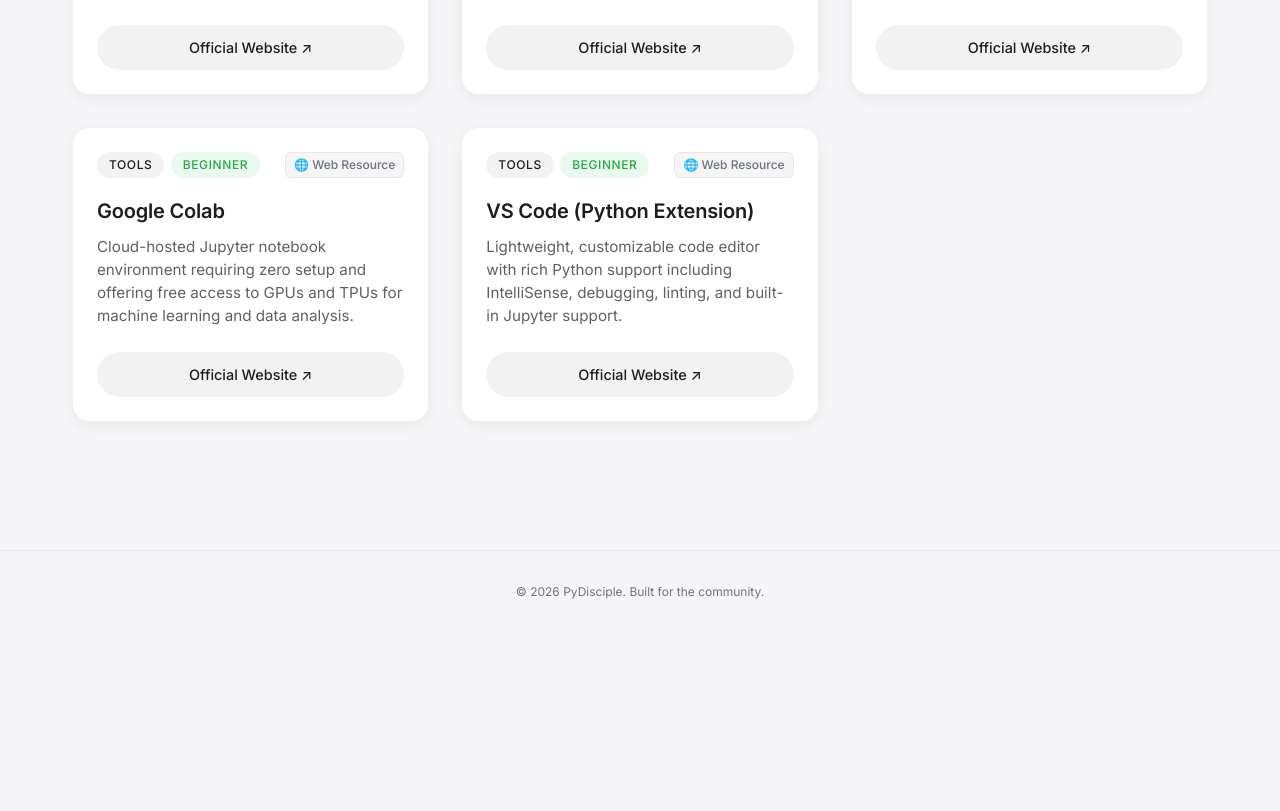
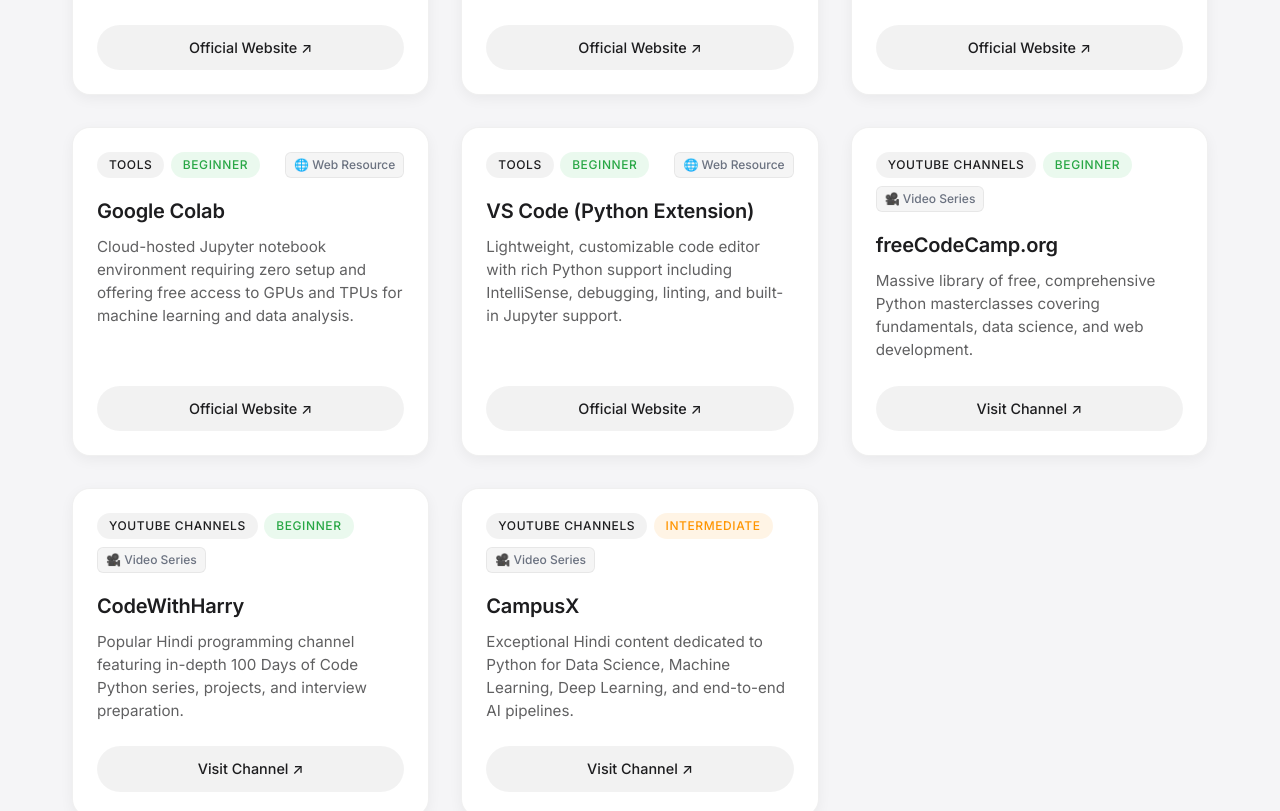
Before and after one commit to JAGDISH-SALI-0010/website-project, a Next.js app: page / in a window 1280 px wide. Shown: the part 3340-4151 px from the top of the page. Before the commit the page ends 3973 px from the top, so only its background shows below. Built offline with nearby package versions, Linux system fonts and the light colour scheme.

Commit message:
feat: add top Python YouTube channels to resources dataset

```diff
--- a/src/data/resources.js
+++ b/src/data/resources.js
@@ -382,6 +382,66 @@
     website: "https://code.visualstudio.com",
     tags: ["editor", "vscode", "lightweight"],
     featured: true
+  },
+  {
+    id: "33",
+    slug: "freecodecamp-youtube",
+    title: "freeCodeCamp.org",
+    description: "Massive library of free, comprehensive Python masterclasses covering fundamentals, data science, and web development.",
+    category: "YouTube Channels",
+    difficulty: "Beginner",
+    image: null,
+    website: "https://www.youtube.com/@freecodecamp",
+    tags: ["video", "full-course", "beginner-friendly"],
+    featured: true
+  },
+  {
+    id: "34",
+    slug: "codewithharry-youtube",
+    title: "CodeWithHarry",
+    description: "Popular Hindi programming channel featuring in-depth 100 Days of Code Python series, projects, and interview preparation.",
+    category: "YouTube Channels",
+    difficulty: "Beginner",
+    image: null,
+    website: "https://www.youtube.com/@CodeWithHarry",
+    tags: ["hindi", "video", "100-days-of-code", "tutorials"],
+    featured: true
+  },
+  {
+    id: "35",
+    slug: "programming-with-mosh",
+    title: "Programming with Mosh",
+    description: "Clear, structured, and easy-to-follow Python crash courses and fundamental tutorials for absolute beginners.",
+    category: "YouTube Channels",
+    difficulty: "Beginner",
+    image: null,
+    website: "https://www.youtube.com/@programmingwithmosh",
+    tags: ["video", "beginner", "crash-course"],
+    featured: false
+  },
+  {
+    id: "36",
+    slug: "campusx-youtube",
+    title: "CampusX",
+    description: "Exceptional Hindi content dedicated to Python for Data Science, Machine Learning, Deep Learning, and end-to-end AI pipelines.",
+    category: "YouTube Channels",
+    difficulty: "Intermediate",
+    image: null,
+    website: "https://www.youtube.com/@CampusX-official",
+    tags: ["hindi", "data-science", "machine-learning", "ai"],
+    featured: true
+  },
+  {
+    id: "37",
+    slug: "bro-code-youtube",
+    title: "Bro Code",
+    description: "Fast-paced, engaging, and beginner-friendly full Python courses with practical examples and zero fluff.",
+    category: "YouTube Channels",
+    difficulty: "Beginner",
+    image: null,
+    website: "https://www.youtube.com/@BroCodez",
+    tags: ["video", "beginner", "practical", "projects"],
+    featured: false
   }
 ];
 
```
